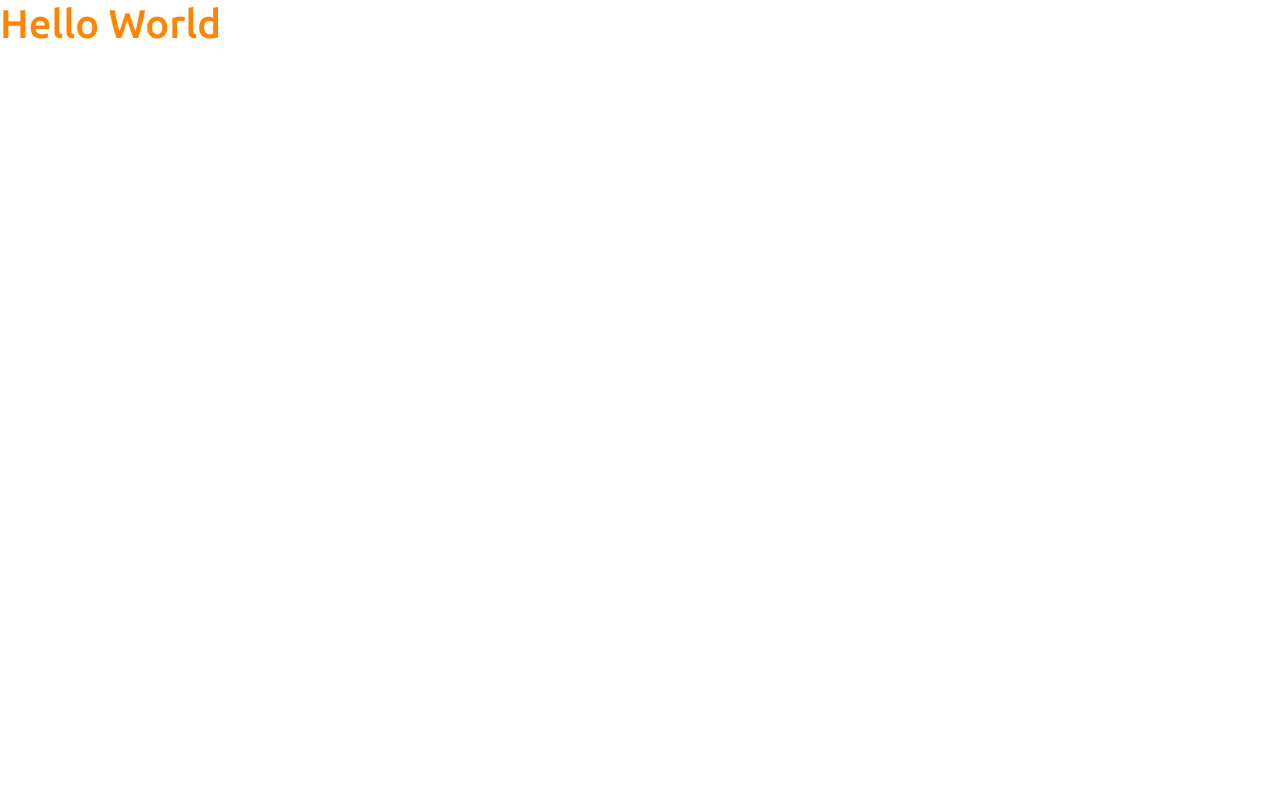
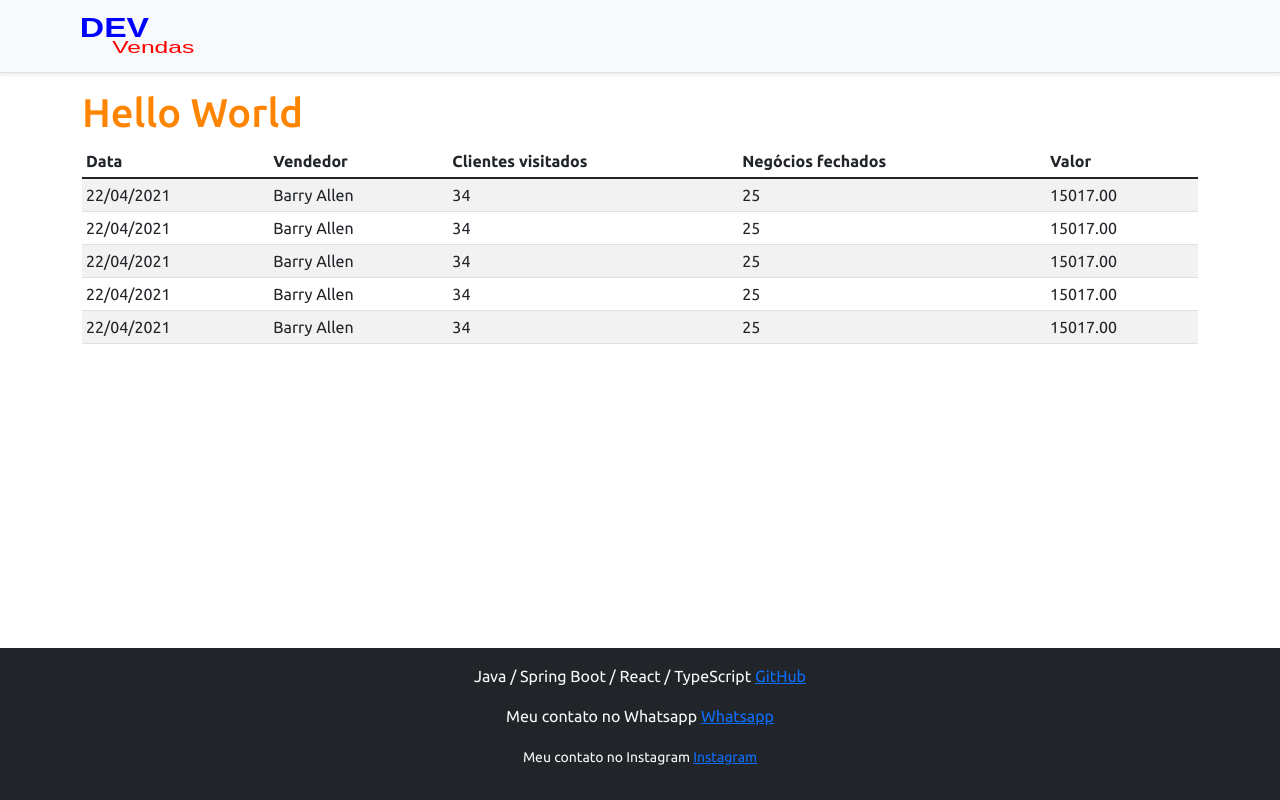
Before and after one commit to BlackCode7/projeto-sds3, a React (Create React App) app in the folder frontend/: page / in a window 1280 px wide. Built offline with nearby package versions, Linux system fonts and the light colour scheme.

Commit message:
Adicionando os componentes de navbar-footer-tabela

```diff
--- a/frontend/src/App.tsx
+++ b/frontend/src/App.tsx
@@ -1,11 +1,19 @@
+import DataTable from 'components/DataTable';
+import Footer from 'components/Footer';
+import NavBar from 'components/NavBar';
 import React from 'react';
 
 
 function App() {
   return (
-    <div >
-      <h1 className="text-primary">Hello World</h1>
-    </div>
+    <>
+      <NavBar/>
+      <div className="container">
+        <h1 className="text-primary">Hello World</h1>
+        <DataTable/>
+      </div>
+      <Footer/>
+    </>
   );
 }
 
--- /dev/null
+++ b/frontend/src/components/DataTable/index.tsx
@@ -0,0 +1,58 @@
+const DataTable = () => {
+    return (
+
+        <div className="table-responsive">
+            <table className="table table-striped table-sm">
+                <thead>
+                    <tr>
+                        <th>Data</th>
+                        <th>Vendedor</th>
+                        <th>Clientes visitados</th>
+                        <th>Negócios fechados</th>
+                        <th>Valor</th>
+                    </tr>
+                </thead>
+                <tbody>
+                    <tr>
+                        <td>22/04/2021</td>
+                        <td>Barry Allen</td>
+                        <td>34</td>
+                        <td>25</td>
+                        <td>15017.00</td>
+                    </tr>
+                    <tr>
+                        <td>22/04/2021</td>
+                        <td>Barry Allen</td>
+                        <td>34</td>
+                        <td>25</td>
+                        <td>15017.00</td>
+                    </tr>
+                    <tr>
+                        <td>22/04/2021</td>
+                        <td>Barry Allen</td>
+                        <td>34</td>
+                        <td>25</td>
+                        <td>15017.00</td>
+                    </tr>
+                    <tr>
+                        <td>22/04/2021</td>
+                        <td>Barry Allen</td>
+                        <td>34</td>
+                        <td>25</td>
+                        <td>15017.00</td>
+                    </tr>
+                    <tr>
+                        <td>22/04/2021</td>
+                        <td>Barry Allen</td>
+                        <td>34</td>
+                        <td>25</td>
+                        <td>15017.00</td>
+                    </tr>
+                </tbody>
+            </table>
+        </div>
+
+    );
+  }
+
+  export default DataTable;
--- /dev/null
+++ b/frontend/src/components/Footer/index.tsx
@@ -0,0 +1,21 @@
+const Footer = () => {
+    return (
+
+        <footer className="footer mt-auto py-3 bg-dark">
+            <div className="container">
+
+                <p className="text-light">Java / Spring Boot / React / TypeScript <a href="https://github.com/BlackCode7"
+                target="_blank" rel="noreferrer">GitHub</a></p>
+
+                <p className="text-light">Meu contato no Whatsapp <a href="https://api.whatsapp.com/send?phone=5521990431613&text=Ol%C3%A1%20seja%20bem-vindo%20ao%20meu%20perfil!"
+                target="_blank" rel="noreferrer">Whatsapp</a></p>
+
+                <p className="text-light"><small><strong></strong>Meu contato no Instagram <a href="https://www.instagram.com/andersonribeirom/"
+                target="_blank" rel="noreferrer">Instagram</a></small></p>
+            </div>
+        </footer>
+
+    );
+  }
+
+  export default Footer;
--- /dev/null
+++ b/frontend/src/components/NavBar/index.tsx
@@ -0,0 +1,15 @@
+import ImgDsDark from 'assets/img/logoDev.svg'
+
+const NavBar = () => {
+  return (
+    <div className="d-flex flex-column flex-md-row align-items-center p-3 px-md-4 mb-3 bg-light border-bottom shadow-sm">
+        <div className="container">
+            <nav className="my-2 my-md-0 mr-md-3">
+            <img src={ImgDsDark} alt="DevSuperior" width="120" />
+            </nav>
+        </div>
+    </div>
+  );
+}
+
+export default NavBar;
```
Also changed, not shown: frontend/src/assets/img/logoDev.svg (added), 1 other file (tests, documents, lock files or other folders).
